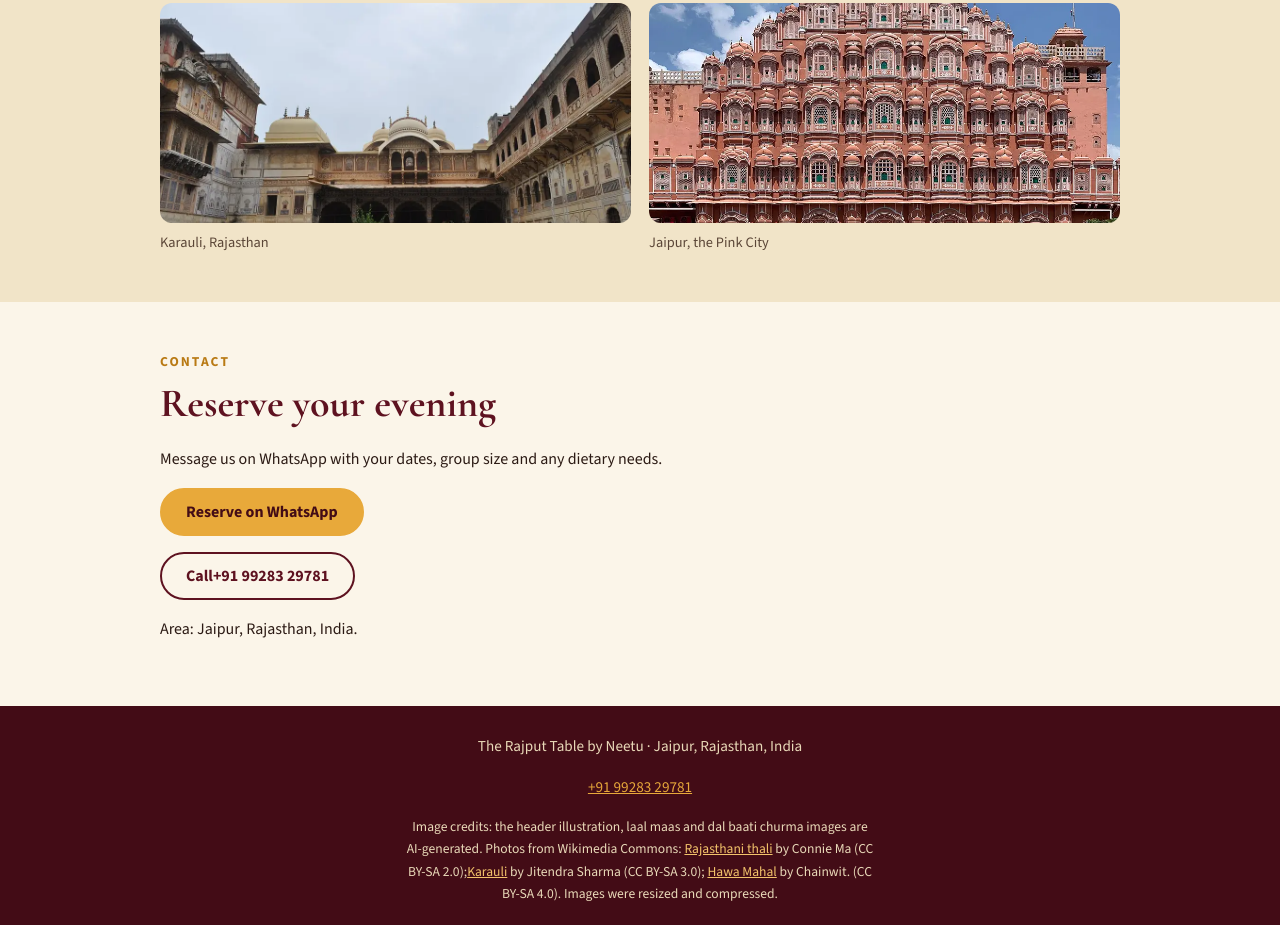
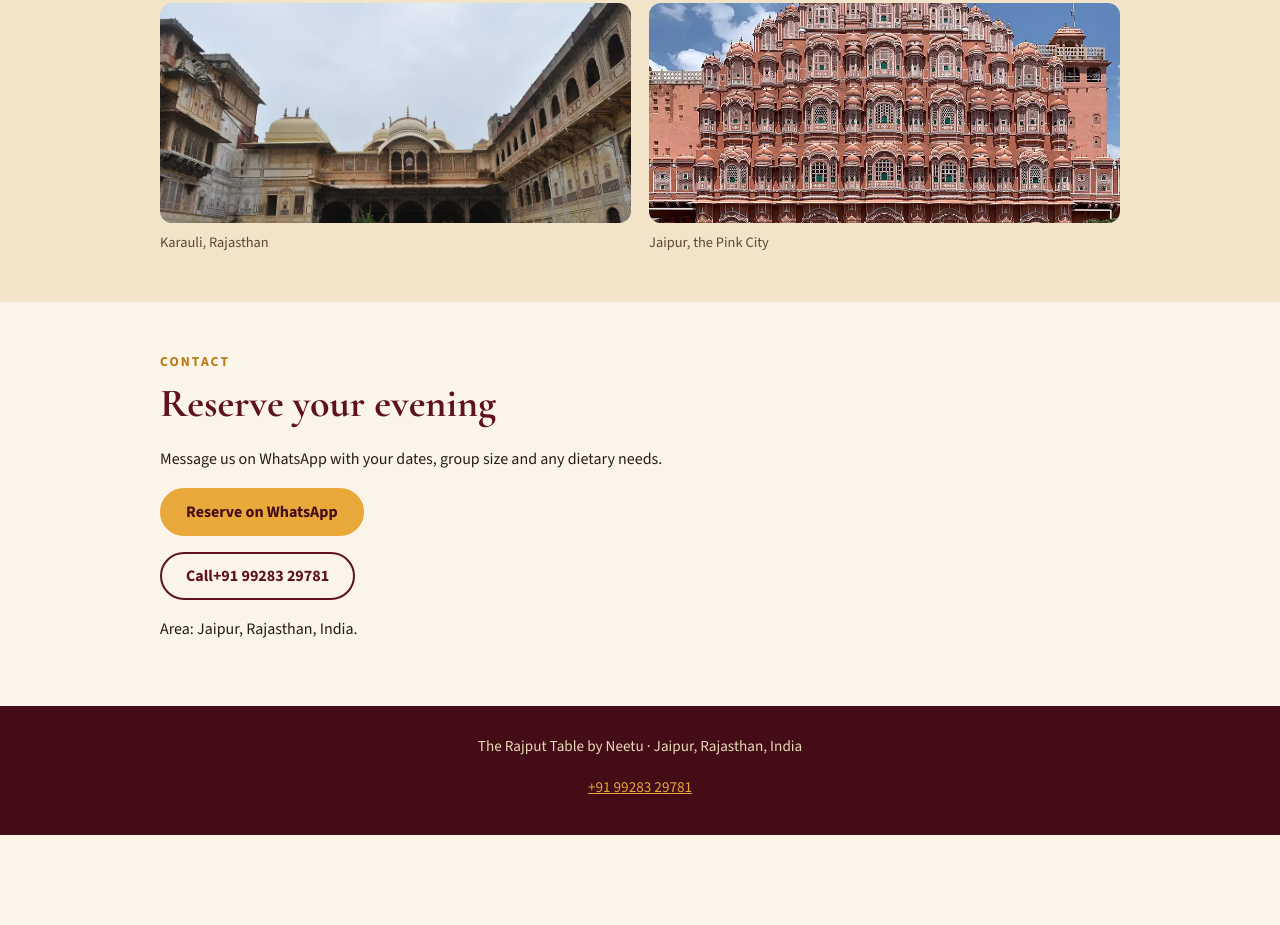
Before and after one commit to parthkhuranais/rajasthani-table-jaipur, a plain HTML site: page index.html in a window 1280 px wide. Shown: the part 2530-3455 px from the top of the page. After the commit the page ends 3365 px from the top, so only its background shows below. Drawn offline with nearby package versions, Linux system fonts and the light colour scheme.

Commit message:
Hide image credits on demo site; keep them in README
Co-Authored-By: Claude Sonnet 5.5 <noreply@anthropic.com>

```diff
--- a/index.html
+++ b/index.html
@@ -103,7 +103,6 @@
 <footer><div class="wrap">
 <p><span data-site-name>The Rajput Table by Neetu</span> &middot; Jaipur, Rajasthan, India</p>
 <p><a data-tel href="tel:+919928329781" data-phone>+91 99283 29781</a></p>
-<p class="credits">Image credits: the header illustration, laal maas and dal baati churma images are AI-generated. Photos from Wikimedia Commons: <a href="https://commons.wikimedia.org/wiki/File:Rajasthani_thali_(13041306695).jpg">Rajasthani thali</a> by Connie Ma (CC BY-SA 2.0);<a href="https://commons.wikimedia.org/wiki/File:City_palace_of_Karouli.JPG">Karauli</a> by Jitendra Sharma (CC BY-SA 3.0); <a href="https://commons.wikimedia.org/wiki/File:East_facade_Hawa_Mahal_Jaipur_from_ground_level_(July_2022)_-_img_01.jpg">Hawa Mahal</a> by Chainwit. (CC BY-SA 4.0). Images were resized and compressed.</p>
 </div></footer>
 <div class="sticky"><a class="btn" data-wa href="https://wa.me/919928329781?text=Hello%2C%20I%27d%20like%20to%20reserve%20an%20evening%20at%20The%20Rajput%20Table.">Reserve on WhatsApp</a></div>
 <script src="script.js"></script>
```
Also changed, not shown: menu.html (+0 -1 lines), 1 other file.
